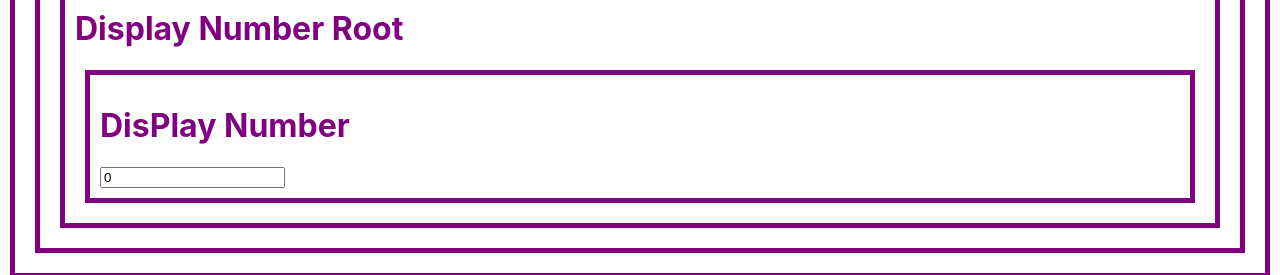
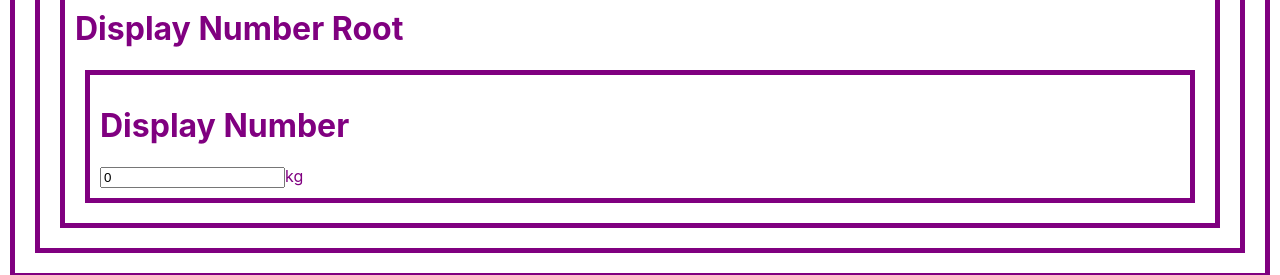
Before and after one commit to hoger96/react-game, a React (Create React App) app: page / in a window 1280 px wide. Shown: the part 425-700 px from the top of the page. Built offline with nearby package versions, Linux system fonts and the light colour scheme.

Commit message:
Refactor: redux 연결

```diff
--- a/package.json
+++ b/package.json
@@ -8,6 +8,7 @@
     "@testing-library/user-event": "^13.5.0",
     "react": "^18.3.1",
     "react-dom": "^18.3.1",
+    "react-redux": "^9.1.2",
     "react-scripts": "5.0.1",
     "redux": "^5.0.1",
     "web-vitals": "^2.1.4"
--- a/src/components/DisplayNumber.jsx
+++ b/src/components/DisplayNumber.jsx
@@ -5,8 +5,9 @@ export default class DisplayNumber extends Component {
   render() {
     return (
       <div>
-        <h1>DisPlay Number</h1>
+        <h1>Display Number</h1>
         <input type="text" value={this.props.number} readOnly></input>
+        {this.props.unit}
       </div>
     );
   }
--- a/src/components/DisplayNumberRoot.jsx
+++ b/src/components/DisplayNumberRoot.jsx
@@ -6,7 +6,7 @@ export default class DisplayNumberRoot extends Component {
     return (
       <div>
         <h1>Display Number Root</h1>
-        <DisplayNumber />
+        <DisplayNumber unit="kg" />
       </div>
     );
   }
--- a/src/containers/AddNumber.jsx
+++ b/src/containers/AddNumber.jsx
@@ -1,18 +1,29 @@
 import AddNumber from "../components/AddNumber";
-import React, { Component } from "react";
-import store from "../store.js";
+import { connect } from "react-redux";
 
-export default class extends Component {
-  render() {
-    return (
-      <AddNumber
-        onClick={function (size) {
-          store.dispatch({
-            type: "INCREMENT",
-            size: size,
-          });
-        }.bind(this)}
-      />
-    );
-  }
+function mapReduxDispatchToReactProps(dispatch) {
+  return {
+    onClick: function (size) {
+      dispatch({
+        type: "INCREMENT",
+        size: size,
+      });
+    },
+  };
 }
+export default connect(null, mapReduxDispatchToReactProps)(AddNumber);
+
+// export default class extends Component {
+//   render() {
+//     return (
+//       <AddNumber
+//         onClick={function (size) {
+//           store.dispatch({
+//             type: "INCREMENT",
+//             size: size,
+//           });
+//         }.bind(this)}
+//       />
+//     );
+//   }
+// }
--- a/src/containers/DisplayNumber.jsx
+++ b/src/containers/DisplayNumber.jsx
@@ -1,22 +1,35 @@
 import DisplayNumber from "../components/DisplayNumber";
-import React, { Component } from "react";
-import store from "../store.js";
+import { connect } from "react-redux";
 
-export default class extends Component {
-  state = {
-    number: store.getState().number,
+function mapReduxStateToReactProps(state) {
+  return {
+    number: state.number,
   };
-  constructor(props) {
-    super(props);
-    store.subscribe(
-      function () {
-        this.setState({
-          number: store.getState().number,
-        });
-      }.bind(this)
-    );
-  }
-  render() {
-    return <DisplayNumber number={this.state.number} />;
-  }
 }
+// function mapReduxDispatchToReactProps() {
+//   return {};
+// }
+
+export default connect(
+  mapReduxStateToReactProps
+  // mapReduxDispatchToReactProps
+)(DisplayNumber);
+
+// export default class extends Component {
+//   state = {
+//     number: store.getState().number,
+//   };
+//   constructor(props) {
+//     super(props);
+//     store.subscribe(
+//       function () {
+//         this.setState({
+//           number: store.getState().number,
+//         });
+//       }.bind(this)
+//     );
+//   }
+//   render() {
+//     return <DisplayNumber number={this.state.number} unit={this.props.unit/>;
+//   }
+// }
--- a/src/index.js
+++ b/src/index.js
@@ -1,13 +1,17 @@
-import React from 'react';
-import ReactDOM from 'react-dom/client';
-import './index.css';
-import App from './App';
-import reportWebVitals from './reportWebVitals';
+import React from "react";
+import ReactDOM from "react-dom/client";
+import "./index.css";
+import App from "./App";
+import reportWebVitals from "./reportWebVitals";
+import { Provider } from "react-redux";
+import store from "./store";
 
-const root = ReactDOM.createRoot(document.getElementById('root'));
+const root = ReactDOM.createRoot(document.getElementById("root"));
 root.render(
   <React.StrictMode>
-    <App />
+    <Provider store={store}>
+      <App />
+    </Provider>
   </React.StrictMode>
 );
 
```
Also changed, not shown: 1 other file (tests, documents, lock files or other folders).
